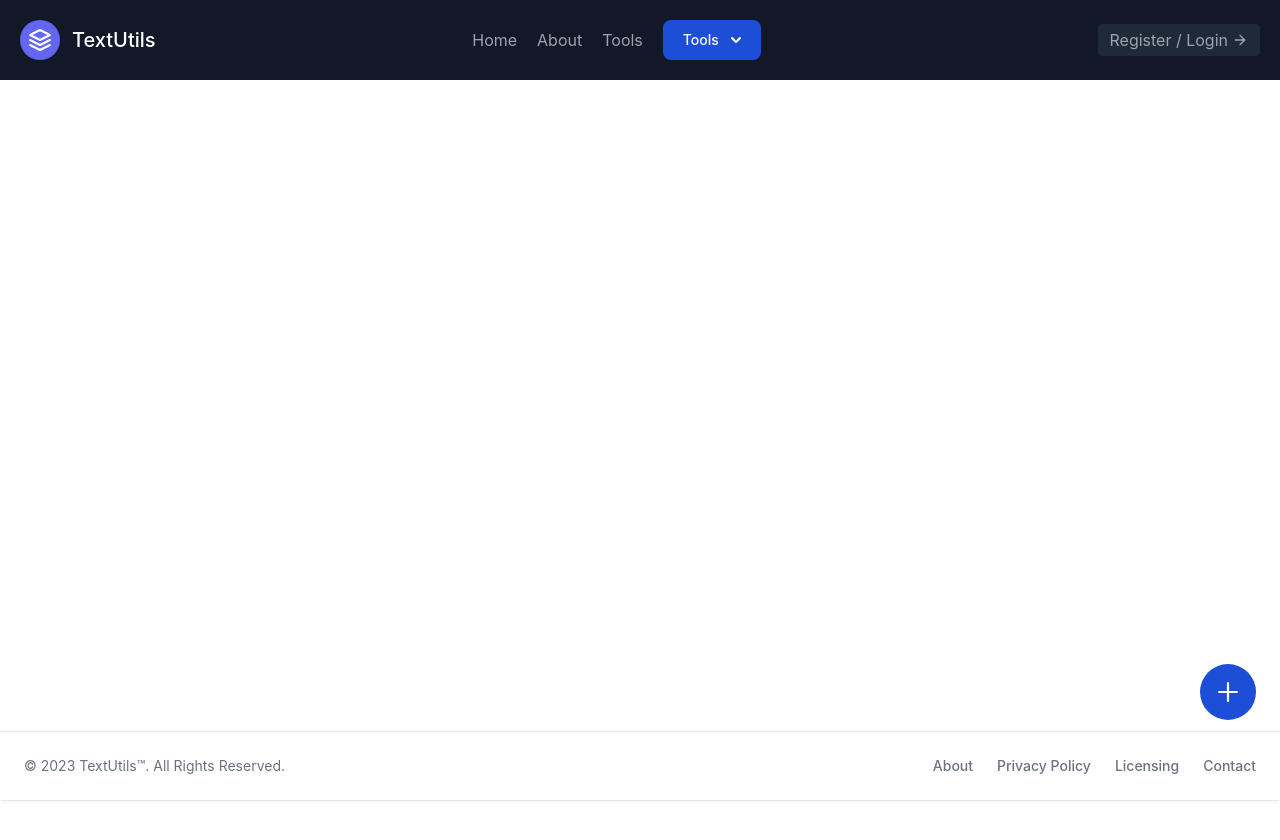
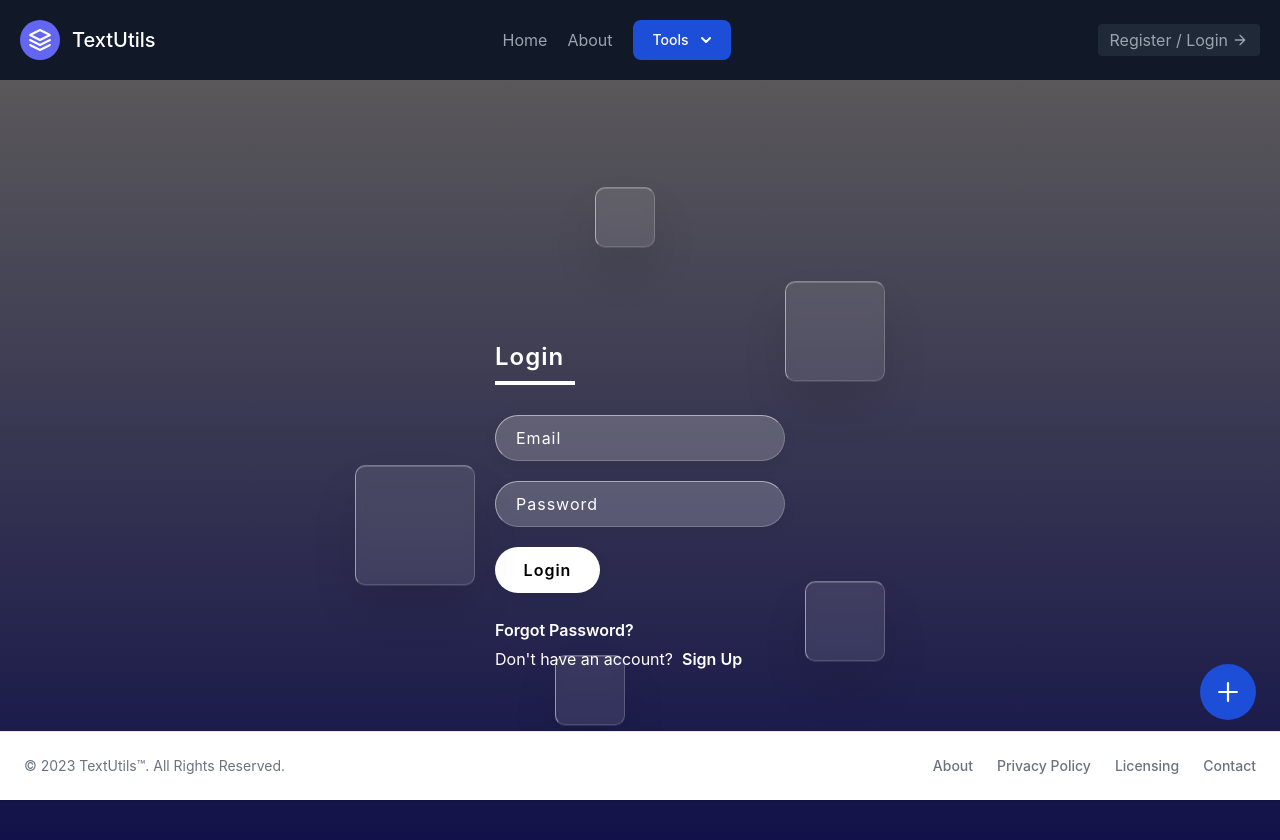
Before and after one commit to hitarth-ganatra/TextUtils-React, a React (Create React App) app: page /login/1 in a window 1280 px wide. Shown: the top 840 px of the page. Before the commit the page ends 800 px from the top, so only its background shows below. Built offline with nearby package versions, Linux system fonts and the light colour scheme.

Commit message:
Added a register / login page

```diff
--- a/public/index.html
+++ b/public/index.html
@@ -11,7 +11,7 @@
     />
     <link href="https://cdnjs.cloudflare.com/ajax/libs/flowbite/2.2.1/flowbite.min.css" rel="stylesheet" />
     <script src="https://cdn.tailwindcss.com"></script>
-    <title>Hello World</title>
+    <title>TextUtils</title>
   </head>
   <body>
     <noscript>You need to enable JavaScript to run this app.</noscript>
--- a/src/App.css
+++ b/src/App.css
@@ -3,7 +3,6 @@
     animation: animate 12s ease-in-out infinite;
     transition: background 2s ;
 }
-
 @keyframes animate {
     25%{
         background: linear-gradient(90deg, #5A585A, #090947);
--- a/src/App.js
+++ b/src/App.js
@@ -1,17 +1,21 @@
 import './App.css';
-import Navbar from './components/Navbar';
-import TextInput from './components/TextInput';
-import React, { useState } from 'react';
-import Alert from './components/alert';
-import Footer from './components/footer';
-import ActionMenu from './components/actionMenu';
-import About from './components/About';
+import {
+  Navbar,
+  TextInput,
+  About,
+  Tools,
+  ActionMenu,
+  Alert,
+  Footer,
+  Login
+} from './components/index'
+import  React, {useState} from 'react';
 import {Route, Routes} from 'react-router-dom';
 
 function App() {
   const [alert, setAlert] = useState(null);
 
-  const showAlert = (message, type) => {
+  let showAlert = (message, type) => {
     setAlert({
       msg: message,
       type: type
@@ -26,8 +30,9 @@ function App() {
       <Alert alert={alert}/>
       <ActionMenu />
       <Routes>
-        <Route path='/TextUtils-React' element={<TextInput showAlert={showAlert} />}></Route>
+        <Route path='/TextUtils-React' element={<TextInput newAlert={showAlert} />}></Route>
         <Route path='/about' element={<About />}></Route>
+        <Route path='/login/:title' element={<Login newAlert={showAlert}/>}></Route>
       </Routes>
       <Footer/>
     </>
--- /dev/null
+++ b/src/components/Login.css
@@ -0,0 +1,171 @@
+section{
+    display: flex;
+    justify-content: center;
+    align-items: center;
+    height: 850px;
+    background: linear-gradient(to bottom, #5A585A, #090947);
+    z-index: 1;
+}
+/* section .color{
+    position: absolute;
+    filter: blur(150px);
+    z-index: 10;
+}
+section .color:nth-child(1){
+    background: #ff359b;
+    width: 600px;
+    height: 600px;
+    top: -150px;
+
+}
+section .color:nth-child(2){
+    background: #fffd87;
+    width: 500px;
+    height: 500px;
+    bottom: -150px;
+    left: 100px;
+}
+section .color:nth-child(3){
+    background: #00d2ff;
+    width: 300px;
+    height: 300px;
+    bottom: 50px;
+    right: 100px;
+} */
+.box{
+    position: relative;
+}
+.square{
+    position: absolute;
+    align-items: center;
+    backdrop-filter: blur(5px);
+    box-shadow: 0 25px 45px rgba(0, 0, 0, 0.1);
+    border: 1px solid rgba(255, 255, 255, 0.5);
+    border-right: 1px solid rgba(255, 255, 255, 0.2);
+    border-bottom: 1px solid rgba(255, 255, 255, 0.2);
+    background: rgba(255, 255, 255, 0.1);
+    border-radius: 10px;
+    animation: glide 10s linear infinite;
+    animation-delay: calc(-1s * var(--i));
+}
+@keyframes glide {
+    0%,100%{
+        transform: translateY(-40px);
+    }
+    50%{
+        transform: translateY(40px);
+    }
+}
+.square:nth-child(1){
+    top: -50px;
+    right: -60px;
+    width: 100px;
+    height: 100px;
+}
+.square:nth-child(2){
+    top: 150px;
+    left: -100px;
+    width: 120px;
+    height: 120px;
+    z-index: 2;
+}
+.square:nth-child(3){
+    bottom: 50px;
+    right: -60px;
+    width: 80px;
+    height: 80px;
+    z-index: 2;
+}
+.square:nth-child(4){
+    bottom: -30px;
+    left: 100px;
+    width: 70px;
+    height: 70px;
+}
+.square:nth-child(5){
+    top: -80px;
+    left: 140px;
+    width: 60px;
+    height: 60px;
+}
+.Container{
+    position: relative;
+    width: 400px;
+    min-height: 400px;
+    background: rgba(255, 255, 255, 0.1);
+    border-radius: 10px;
+    display: flex;
+    justify-content: center;
+    align-items: center;
+    backdrop-filter: blur(5px);
+    box-shadow: 0 25px 45px rgba(0, 0, 0, 0.1);
+    border: 1px solid rgba(255, 255, 255, 0.5);
+    border-right: 1px solid rgba(255, 255, 255, 0.2);
+    border-bottom: 1px solid rgba(255, 255, 255, 0.2);
+}
+.form{
+    position: relative;
+    width: 100%;
+    height: 100%;
+    padding: 40px;
+}
+.form h2{
+    position: relative;
+    color: #fff;
+    font-size: 24px;
+    font-weight: 600;
+    letter-spacing: 1px;
+    margin-bottom: 40px;
+}
+.form h2::before{
+    content: '';
+    position: absolute;
+    left: 0;
+    bottom: -10px;
+    width: 80px;
+    height: 4px;
+    background: #fff;
+}
+.inputBox{
+    width: 100%;
+    margin-top: 20px;
+}
+.inputBox input{
+    width: 100%;
+    background: rgba(255, 255, 255, 0.2);
+    border: none;
+    outline: none;
+    padding: 10px 20px;
+    border-radius: 35px;
+    border: 1px solid rgba(255, 255, 255, 0.5);
+    border-right: 1px solid rgba(255, 255, 255, 0.2);
+    border-bottom: 1px solid rgba(255, 255, 255, 0.2);
+    font-size: 16px;
+    letter-spacing: 1px;
+    color: #fff;
+    box-shadow: 0 5px 15px rgba(0, 0, 0, 0.05);
+}
+.inputBox input::placeholder{
+    color: #fff;
+}
+.inputBox input[type="submit"]{
+    background: #fff;
+    color: black;
+    max-width: 105px;
+    cursor: pointer;
+    margin-bottom: 20px;
+    font-weight: 600;
+    padding-right: 2px;
+    padding-left: 2px;
+}
+.forget{
+    margin-top: 5px;
+    color: #fff;
+}
+.forget a{
+    color: #fff;
+    font-weight: 600;
+}
+.forget a:hover{
+    text-decoration: underline;
+}
--- /dev/null
+++ b/src/components/Login.js
@@ -0,0 +1,68 @@
+import React from 'react';
+import './Login.css';
+import { Link, useParams } from "react-router-dom";
+
+
+function Login(props) {
+  const { title } = useParams();
+  let newTitle = '';
+
+  if(title === ':signup') {
+    newTitle = 'Sign Up'
+  }
+  else{
+    newTitle = 'Login'
+  }
+  let goto = '';
+  if(title === ':signup') {
+    goto = 'login'
+  }
+  else{
+    goto = 'signup'
+  }
+
+  return (
+    <>
+      <section>
+        <div className="box">
+            <div className="square" style={{"--i": "0"}}></div>
+            <div className="square" style={{"--i": "1"}}></div>
+            <div className="square" style={{"--i": "2"}}></div>
+            <div className="square" style={{"--i": "3"}}></div>
+            <div className="square" style={{"--i": "4"}}></div>
+            <div className="container">
+                <div className="form">
+                    <h2>{newTitle}</h2>
+                    <form action=""
+                    onSubmit={(event) => {
+                      event.preventDefault();
+                      props.newAlert(`Success: ${newTitle} successfull`, "success")
+                    }}
+                    onError={() => {props.newAlert(`Fail: ${newTitle} unsuccessfull`, "fail")}}
+                    >
+                        <div className="inputBox">
+                            <input type="email" name='email' id="email" placeholder="Email" autoComplete='true' required/>
+                        </div>
+                        <div className="inputBox">
+                            <input type="password" name='pwd' id='pwd' placeholder="Password" autoComplete='true' required/>
+                        </div>
+                        <div className="inputBox">
+                            <input type="submit" value={newTitle} />
+                        </div>
+                        <p className="forget"><a href="#"> Forgot Password?</a></p>
+                        <p className="forget">
+                          {title === ':signup' ? "Already have an account?" : "Don't have an account?" } &nbsp;
+                          <Link to={`/login/:${goto}`}>
+                            {title === ':signup' ? 'Login' : 'Sign Up'}
+                          </Link>
+                        </p>
+                    </form>
+                </div>
+            </div>
+        </div>
+    </section>
+    </>
+  )
+}
+
+export default Login
--- a/src/components/Navbar.js
+++ b/src/components/Navbar.js
@@ -23,13 +23,8 @@ function Navbar() {
             <span className="ml-3 text-xl">TextUtils</span>
           </a>
           <nav className="md:ml-auto md:mr-auto flex flex-wrap items-center text-base justify-center">
-            <a className="mr-5 hover:text-white" href="#">
-              Home
-            </a>
+            <Link className="mr-5 hover:text-white" to="/TextUtils-React">Home</Link>
             <Link className="mr-5 hover:text-white" to="/about">About</Link>
-            <a className="mr-5 hover:text-white" href="#">
-              Tools
-            </a>
             <button
               id="dropdownHoverButton"
               data-dropdown-toggle="dropdownHover"
@@ -89,7 +84,7 @@ function Navbar() {
               </ul>
             </div>
           </nav>
-          <button className="inline-flex items-center bg-gray-800 border-0 py-1 px-3 focus:outline-none hover:bg-gray-700 rounded text-base mt-4 md:mt-0">
+          <Link to="/login/:login" className="inline-flex items-center bg-gray-800 border-0 py-1 px-3 focus:outline-none hover:bg-gray-700 rounded text-base mt-4 md:mt-0">
             Register / Login
             <svg
               fill="none"
@@ -102,7 +97,7 @@ function Navbar() {
             >
               <path d="M5 12h14M12 5l7 7-7 7"></path>
             </svg>
-          </button>
+          </Link>
         </div>
       </header>
     </>
--- /dev/null
+++ b/src/components/Tools.js
@@ -0,0 +1,9 @@
+import React from 'react';
+
+function Tools() {
+    return (
+        <div>Tools</div>
+    );
+}
+
+export default React
--- /dev/null
+++ b/src/components/index.js
@@ -0,0 +1,19 @@
+import Navbar from './Navbar'
+import TextInput from './TextInput'
+import About from './About'
+import ActionMenu from './actionMenu'
+import Alert from './alert'
+import Footer from './footer'
+import Tools from './Tools'
+import Login from './Login'
+
+export {
+    Navbar,
+    TextInput,
+    About,
+    ActionMenu,
+    Alert,
+    Footer,
+    Tools,
+    Login
+}
```
Also changed, not shown: src/components/TextInput.js (+9 -10 lines).
